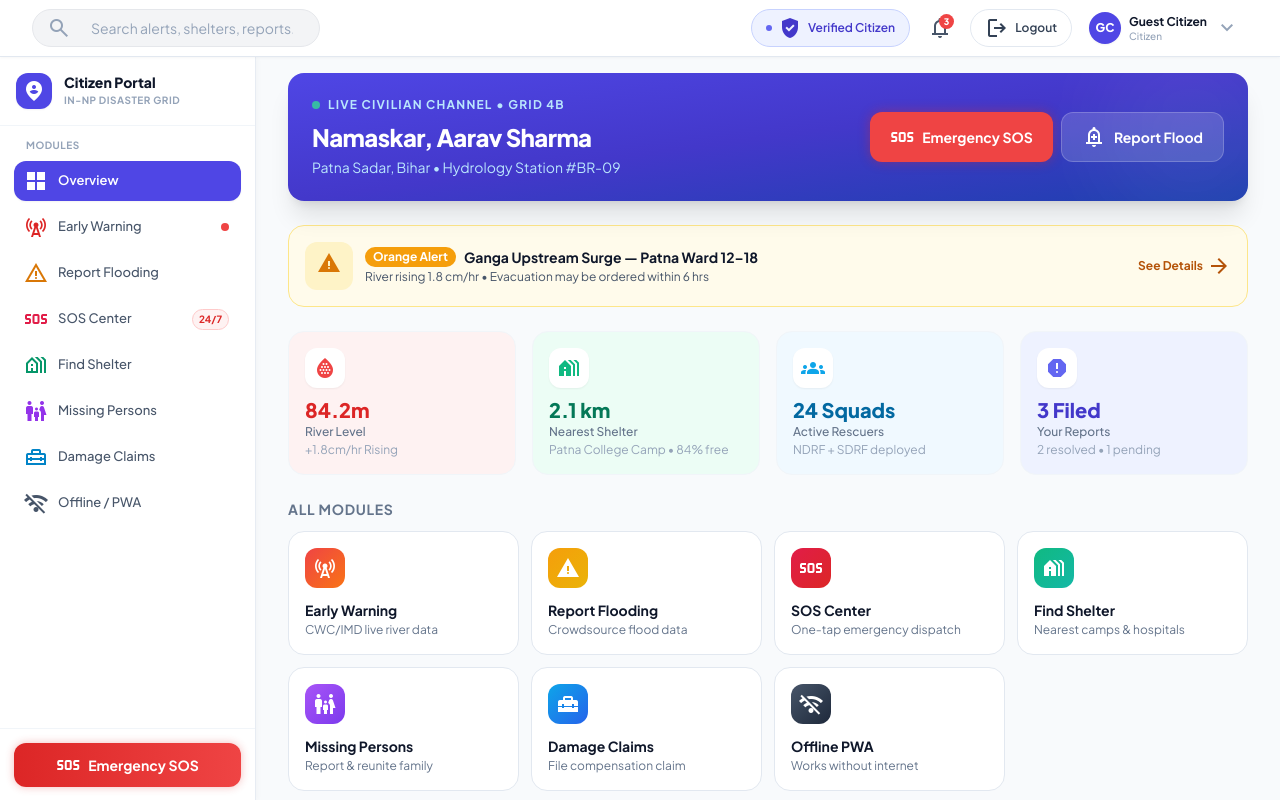
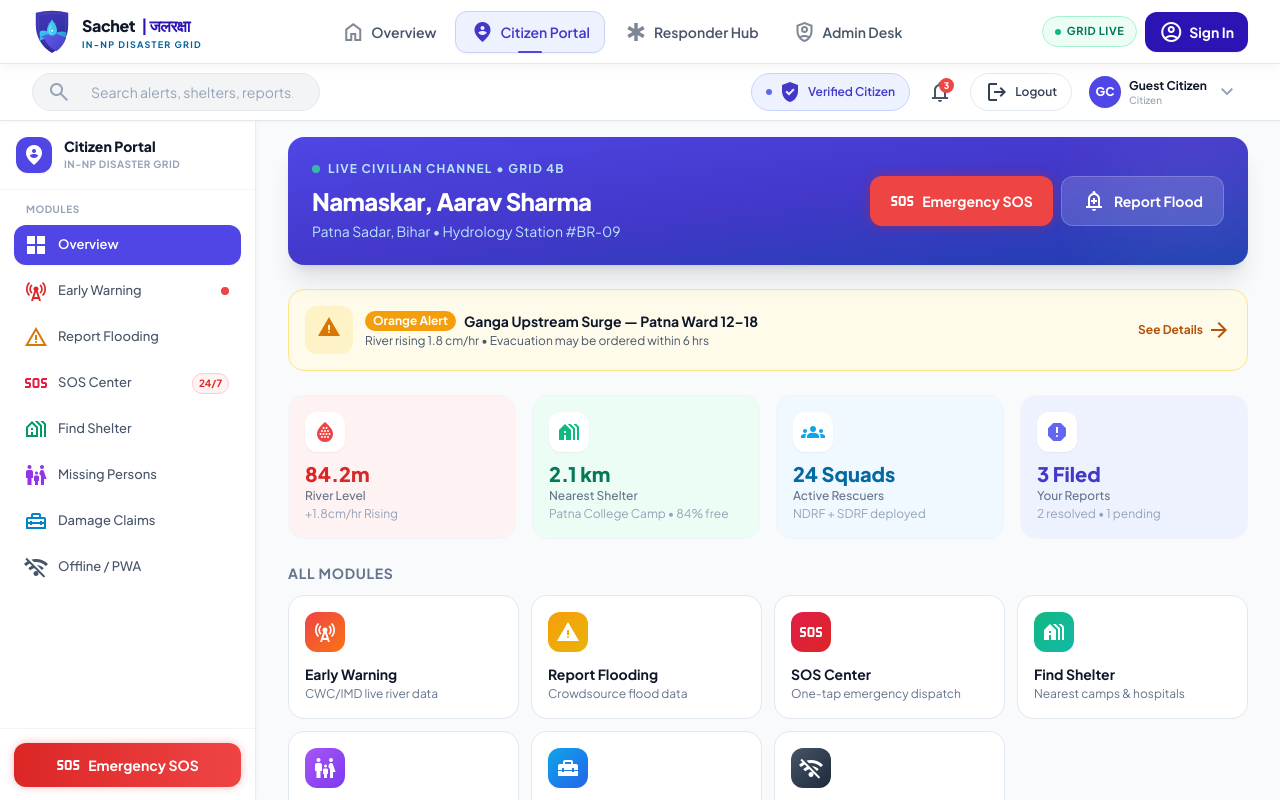
Before and after one commit to sagarx16/Sachet, a Next.js app: page /citizen in a window 1280 px wide. Shown: the top 800 px of the page. Built offline with nearby package versions, Linux system fonts and the light colour scheme.

Commit message:
Restore desktop portal navbar

```diff
--- a/app/citizen/page.jsx
+++ b/app/citizen/page.jsx
@@ -862,7 +862,7 @@ export default function CitizenPage() {
       )}
       <div className="flex flex-col lg:flex-row items-stretch lg:items-start">
         {/* Sidebar */}
-        <aside className="hidden lg:flex w-full lg:w-64 shrink-0 bg-white border-b lg:border-b-0 lg:border-r border-slate-200/80 shadow-[1px_0_6px_rgba(0,0,0,0.03)] z-30 flex-col lg:sticky lg:top-14 lg:h-[calc(100vh-56px)] pt-4">
+        <aside className="hidden lg:flex w-full lg:w-64 shrink-0 bg-white border-b lg:border-b-0 lg:border-r border-slate-200/80 shadow-[1px_0_6px_rgba(0,0,0,0.03)] z-30 flex-col lg:sticky lg:top-[120px] lg:h-[calc(100vh-120px)] pt-4">
           {/* Header Identity Block - flush with main content banner */}
           <div id="portal-header-block" className="px-4 pb-4 border-b border-slate-100 shrink-0">
             <div className="flex items-center gap-3">
@@ -930,7 +930,7 @@ export default function CitizenPage() {
         </aside>
 
         {/* Content */}
-        <main className="flex-1 min-w-0 min-h-[calc(100vh-56px)] pt-4 px-4 sm:px-6 lg:px-8 pb-8">
+        <main className="flex-1 min-w-0 min-h-[calc(100vh-120px)] pt-4 px-4 sm:px-6 lg:px-8 pb-8">
           <div className="max-w-5xl mx-auto">{render()}</div>
         </main>
       </div>
--- a/components/Navbar.jsx
+++ b/components/Navbar.jsx
@@ -37,14 +37,12 @@ export default function Navbar() {
   const pathname = usePathname();
   const [mobileOpen, setMobileOpen] = useState(false);
   const isCitizenPortal = pathname === '/citizen';
-  const isPortalPage = ['/admin', '/responder'].includes(pathname);
+  const isPortalPage = ['/admin', '/responder', '/citizen'].includes(pathname);
 
   const isActive = (link) => {
     if (link.exact) return pathname === link.href;
     return pathname.startsWith(link.href);
   };
-
-  if (isCitizenPortal) return null;
 
   return (
     <>
--- a/components/PortalTopbar.jsx
+++ b/components/PortalTopbar.jsx
@@ -80,7 +80,7 @@ export default function PortalTopbar({ portal = 'citizen', onMenuClick, menuOpen
   };
 
   return (
-    <div className={`sticky ${portal === 'citizen' ? 'top-0' : 'top-0 md:top-16'} z-40 w-full bg-white/95 backdrop-blur-md border-b border-slate-200 shadow-[0_1px_3px_rgba(0,0,0,0.04)]`}>
+    <div className="sticky top-0 md:top-16 z-40 w-full bg-white/95 backdrop-blur-md border-b border-slate-200 shadow-[0_1px_3px_rgba(0,0,0,0.04)]">
       <div className="flex items-center justify-end gap-1.5 sm:gap-3 px-3 sm:px-4 md:px-8 h-14 max-w-screen-2xl mx-auto">
 
         {onMenuClick && (
```
